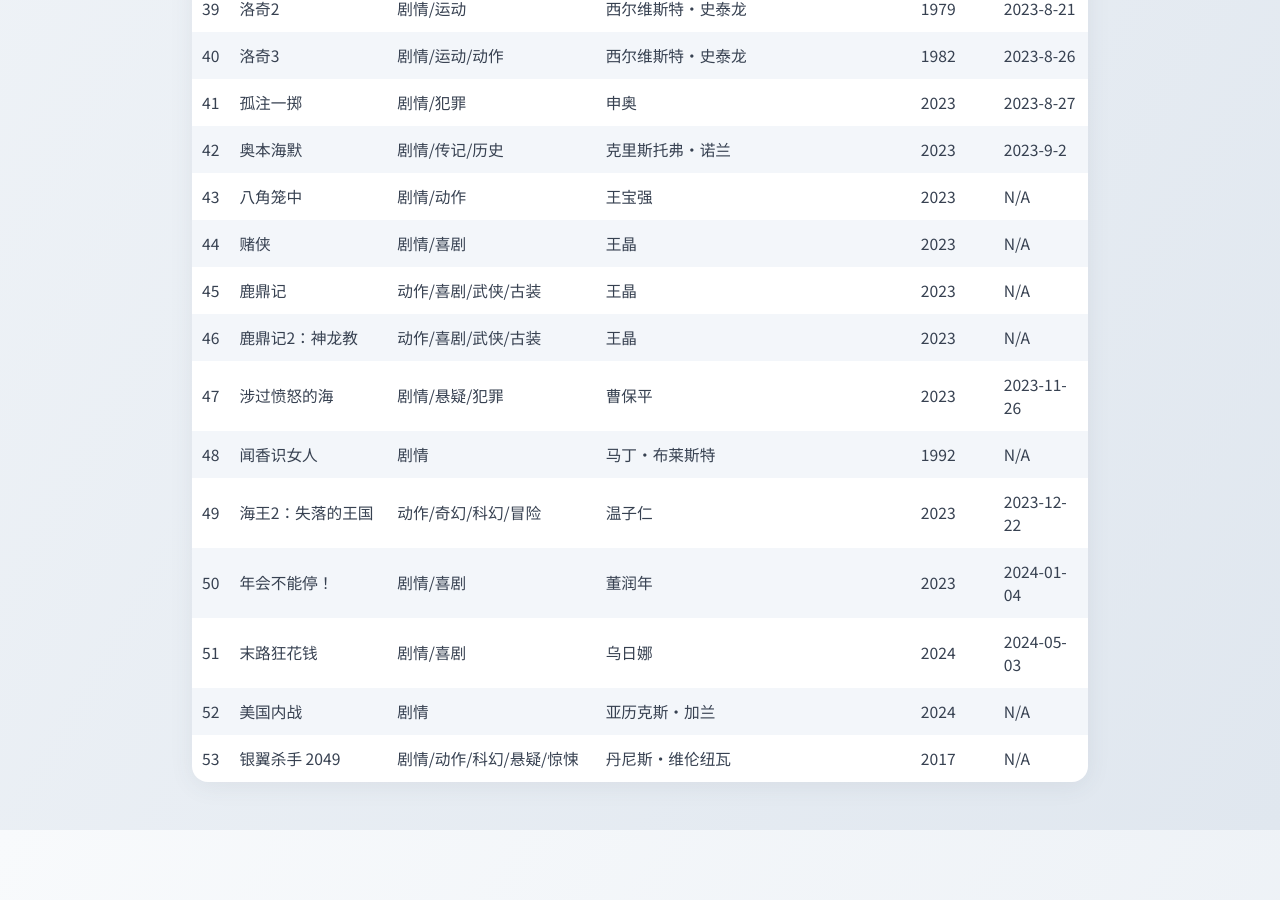
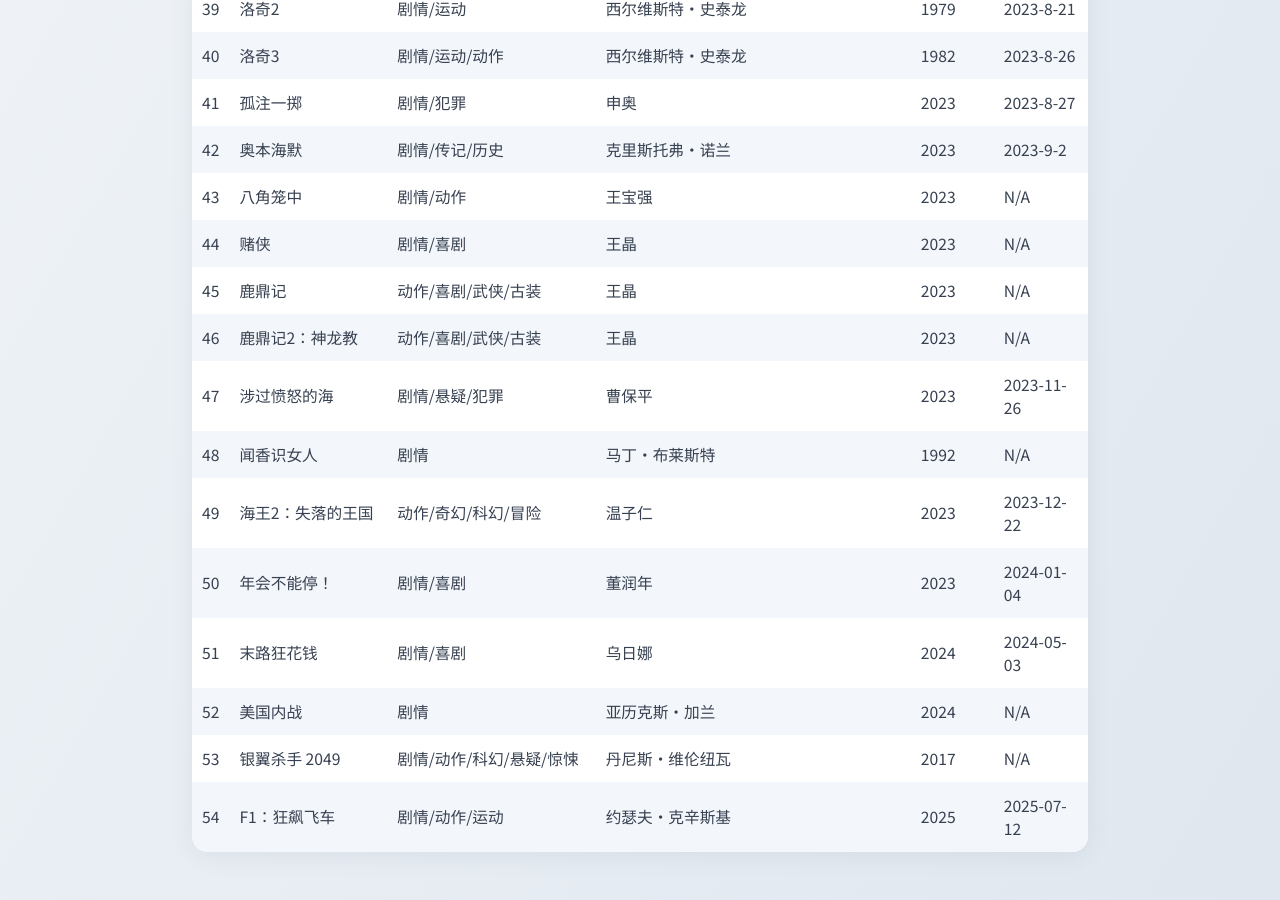
Before and after one commit to lccccc1024/lccccc1024.github.io, a Jekyll site: the page _posts/2023-8-10-光影.html, which Jekyll copies as it is, in a window 1280 px wide and 900 px high, scrolled down 2346 px. Built offline with Jekyll 4.4.1, drawn with Linux system fonts in a browser that asks for light colours; before the commit the page ends 3176 px from its top, so only the background shows below that.

Commit message:
Update 2023-8-10-光影.html

```diff
--- a/_posts/2023-8-10-光影.html
+++ b/_posts/2023-8-10-光影.html
@@ -476,6 +476,14 @@
         <td>2017</td>
         <td>N/A</td>
     </tr>
+    <tr>
+        <td>54</td>
+        <td>F1：狂飙飞车</td>
+        <td>剧情/动作/运动</td>
+        <td>约瑟夫·克辛斯基</td>
+        <td>2025</td>
+        <td>2025-07-12</td>
+    </tr>
     </tbody>
 </table>
 </body>
```
